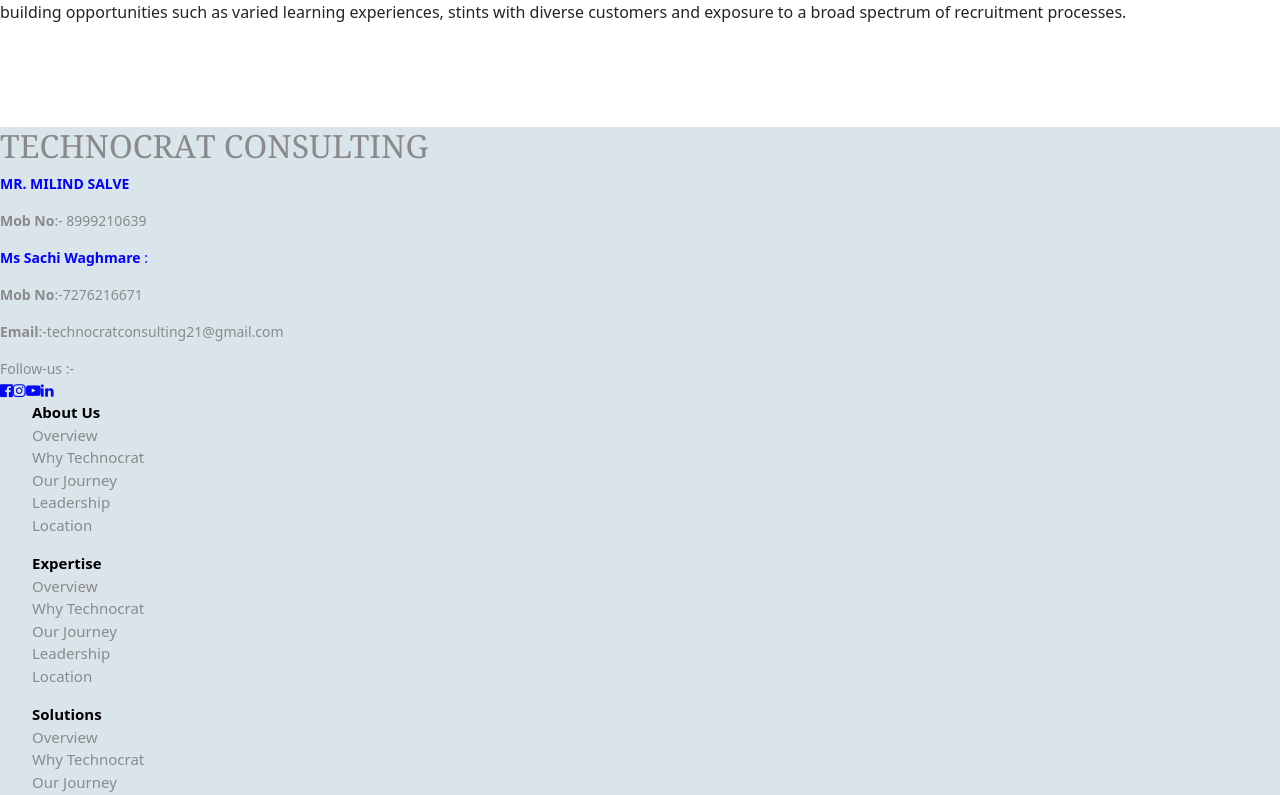
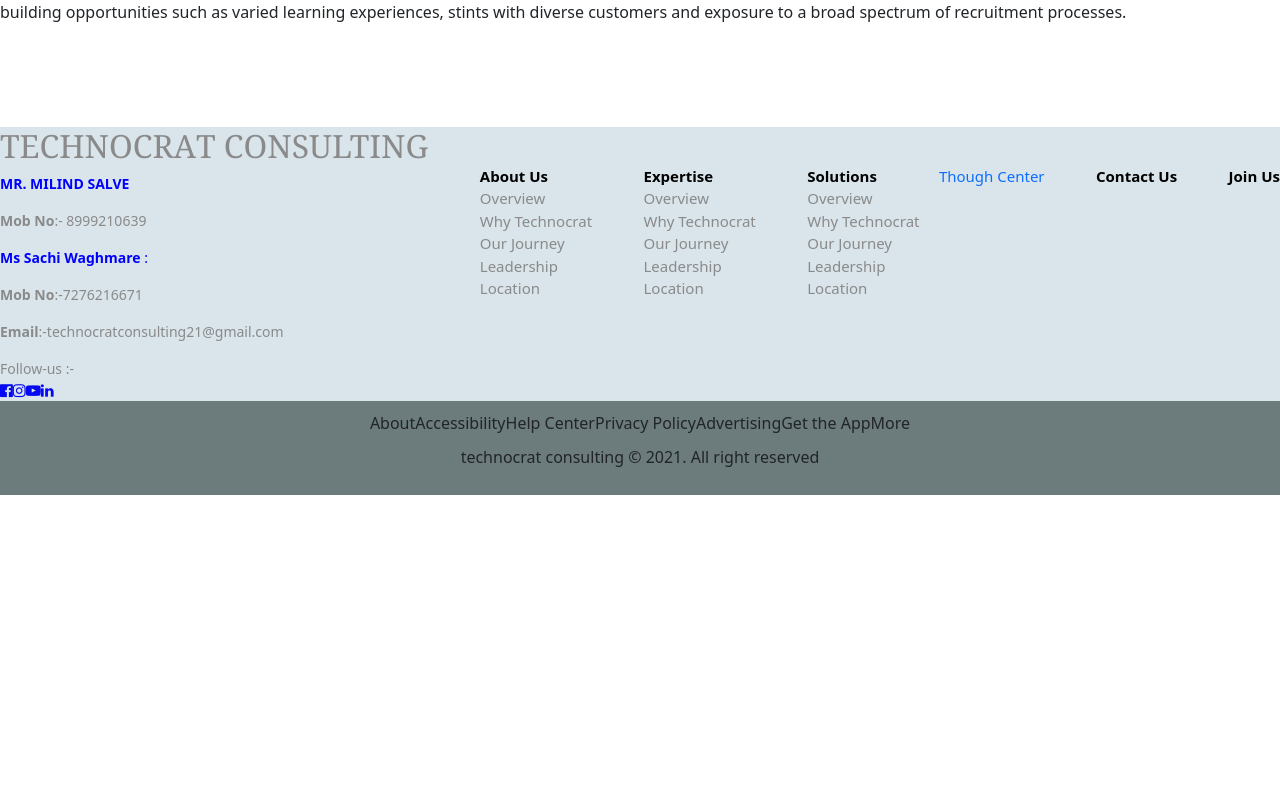
Before and after one commit to Sringolegithub/Technocrat, a React (Create React App) app: page /joinus in a window 1280 px wide. Shown: the part 1865-2660 px from the top of the page. After the commit the page ends 2360 px from the top, so only its background shows below. Built offline with nearby package versions, Linux system fonts and the light colour scheme.

Commit message:
push css fa close

```diff
--- a/public/Assets/Css/Style.css
+++ b/public/Assets/Css/Style.css
@@ -61,7 +61,7 @@
     background: #747272;
     position: fixed;
     top: 0;
-    right: -16rem;
+    right: 0rem;
     height: 100vh;
     width: 15.625rem;
     padding-top: 3.05rem;
@@ -83,11 +83,12 @@
 nav ul .fa {
     left: 1.6rem;
     cursor: pointer;
-    color: rgb(37, 196, 196);
+    color: #FFF;
     float: right;
-    margin-top: 0.125rem;
+    margin-top: -1.875rem;
+    margin-right: 1.3rem;
+}
 
-}
 
 nav ul li a {
     color: rgb(238, 231, 231);
--- a/src/component/Footer.jsx
+++ b/src/component/Footer.jsx
@@ -9,7 +9,7 @@
             {/* <!-- -------------footer contain-----------------> */}
             <div className="footer ">
                 <div className="container-f">
-                    <div className="row">
+                    <div className="row-f">
                         <div className="footer-col-1">
                             <h2>TEСHNОCRАT CONSULTING </h2>
                             <p style={{ color: "blue" }}><b>MR. MILIND SALVE</b> </p>
@@ -75,7 +75,7 @@
             {/* <!-- ----------copyright-------------------- --> */}
 
             <div className="copyright">
-                <div className="useful-as">
+                <div className="useful-links">
                     <a to="#">About</a>
                     <a to="#">Accessibility</a>
                     <a to="#">Help Center</a>
@@ -85,7 +85,7 @@
                     <a to="#">More</a>
                 </div>
                 <div className="copyright-msg">
-                    <p>technocratconsulting &#169; 2021.All right reserved</p>
+                    <p>technocrat consulting &#169; 2021. All right reserved</p>
                 </div>
             </div>
 
--- a/src/component/Header.jsx
+++ b/src/component/Header.jsx
@@ -10,6 +10,7 @@
     }
 
     const openMenu = () =>{
+        // alert("hi");
         setstyle({});
     }
     return(
```
